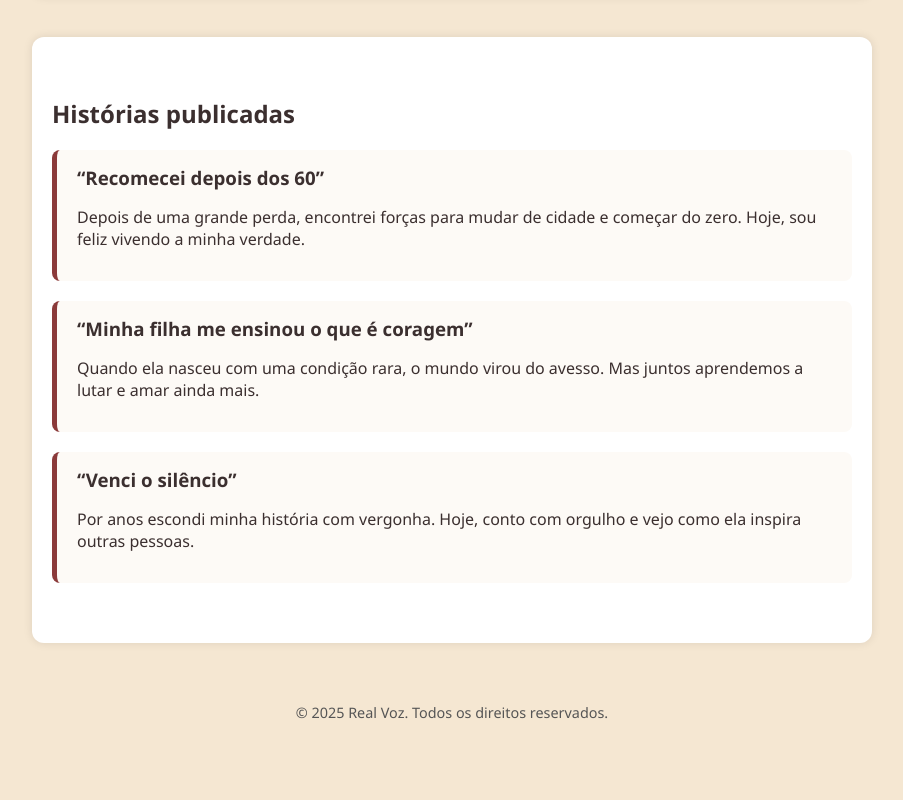
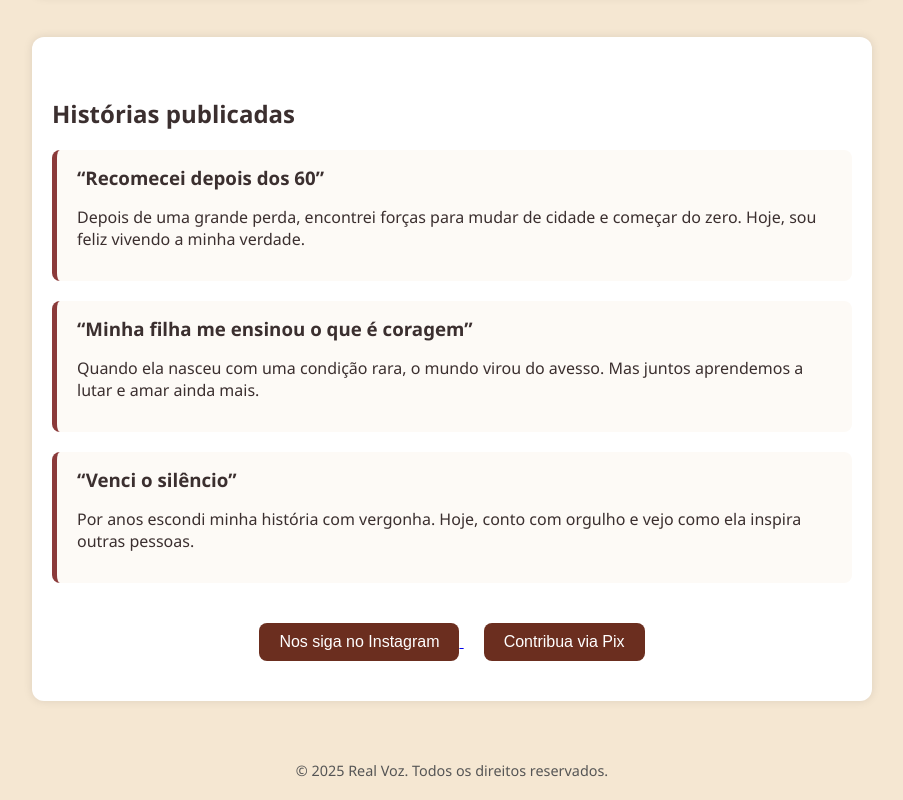
Before and after one commit to VG01-LUB/Realvoz, a plain HTML site: page index.html in a window 1280 px wide. Shown: the part 1082-1882 px from the top of the page, without its empty margins (188-1091 px from the left). Before the commit the page ends 1824 px from the top, so only its background shows below. Drawn offline with Linux system fonts and the light colour scheme.

Commit message:
Add files via upload

```diff
--- a/index.html
+++ b/index.html
@@ -140,7 +140,16 @@
       <h3>“Venci o silêncio”</h3>
       <p>Por anos escondi minha história com vergonha. Hoje, conto com orgulho e vejo como ela inspira outras pessoas.</p>
     </div>
-  </section>
+
+    <div style="text-align: center; margin-top: 40px;">
+      <a href="https://www.instagram.com/realvoz.oficial" target="_blank" style="margin: 10px;">
+        <button class="cta-button">Nos siga no Instagram</button>
+      </a>
+      <a href="https://nubank.com.br/pagar/123abcPIX" target="_blank" style="margin: 10px;">
+        <button class="cta-button">Contribua via Pix</button>
+      </a>
+    </div>
+    </section>
 
   <footer>
     &copy; 2025 Real Voz. Todos os direitos reservados.
```
